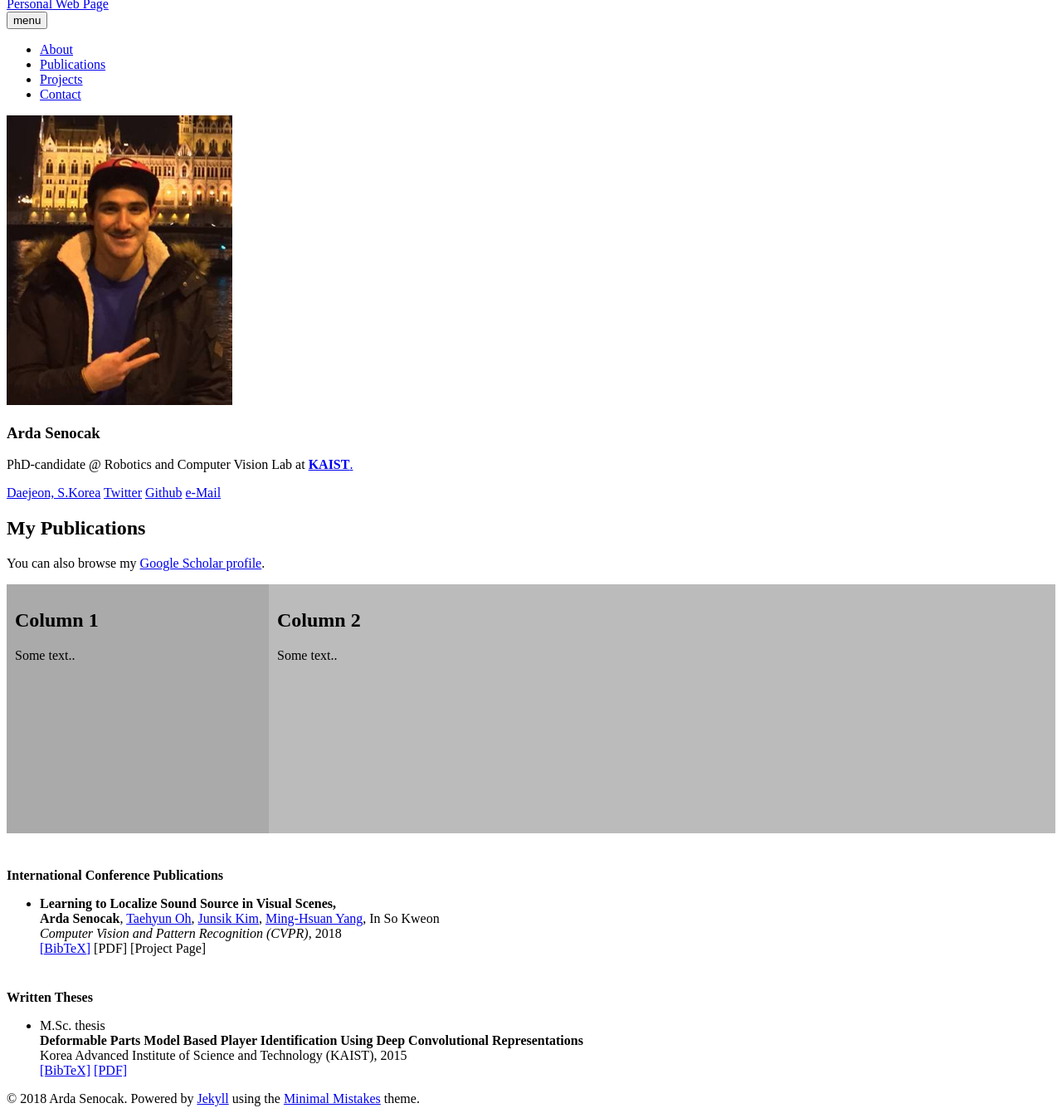
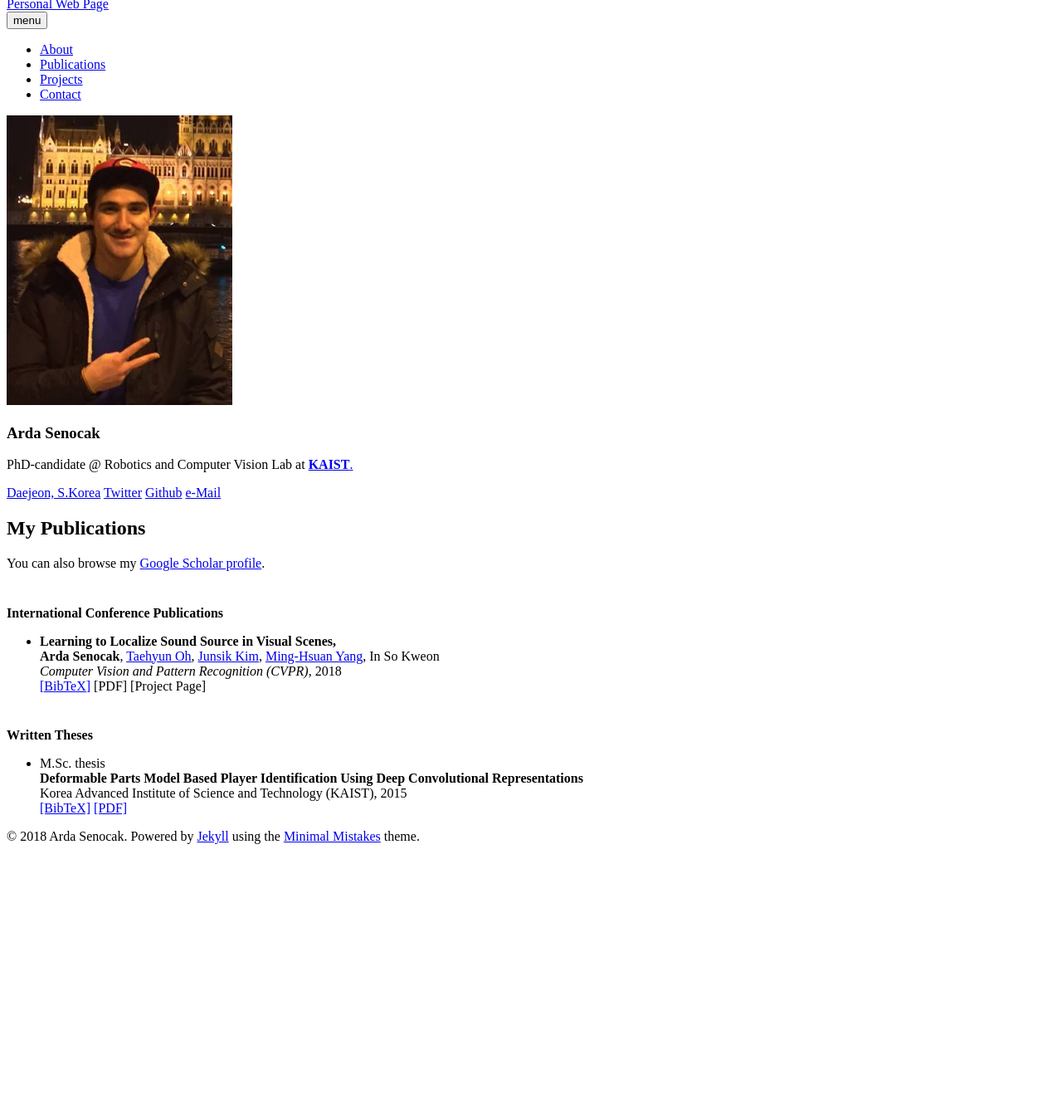
Before and after one commit to ardasnck/ardasnck.github.io, a Jekyll site: the page built from publications.md, in a window 1280 px wide, cut to the strip 112-1453 px from the top of the page. Shown: the whole strip at 83% size. Built offline with Jekyll 4.4.1, drawn with Linux system fonts in a browser that asks for light colours; nearby versions of some CDN libraries; after the commit the page ends 1137 px from its top, so only the background shows below that.

Commit message:
Update publications.md

```diff
--- a/publications.md
+++ b/publications.md
@@ -8,42 +8,3 @@
 ---
 
 You can also browse my <a href="www.google.com" target="_blank">Google Scholar profile</a>.
-
-<style>
-* {
-    box-sizing: border-box;
-}
-
-/* Create two unequal columns that floats next to each other */
-.column {
-    float: left;
-    padding: 10px;
-    height: 300px; /* Should be removed. Only for demonstration */
-}
-
-.left {
-  width: 25%;
-}
-
-.right {
-  width: 75%;
-}
-
-/* Clear floats after the columns */
-.row:after {
-    content: "";
-    display: table;
-    clear: both;
-}
-</style>
-
-<div class="row">
-  <div class="column left" style="background-color:#aaa;">
-    <h2>Column 1</h2>
-    <p>Some text..</p>
-  </div>
-  <div class="column right" style="background-color:#bbb;">
-    <h2>Column 2</h2>
-    <p>Some text..</p>
-  </div>
-</div>
```
